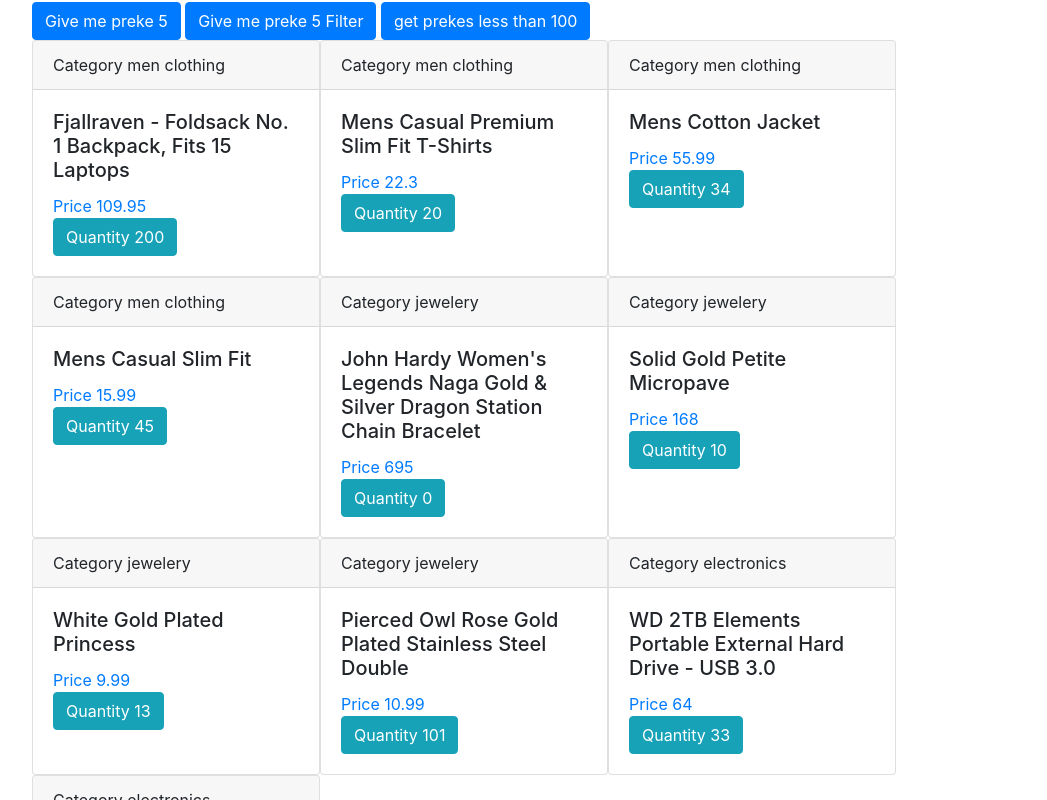
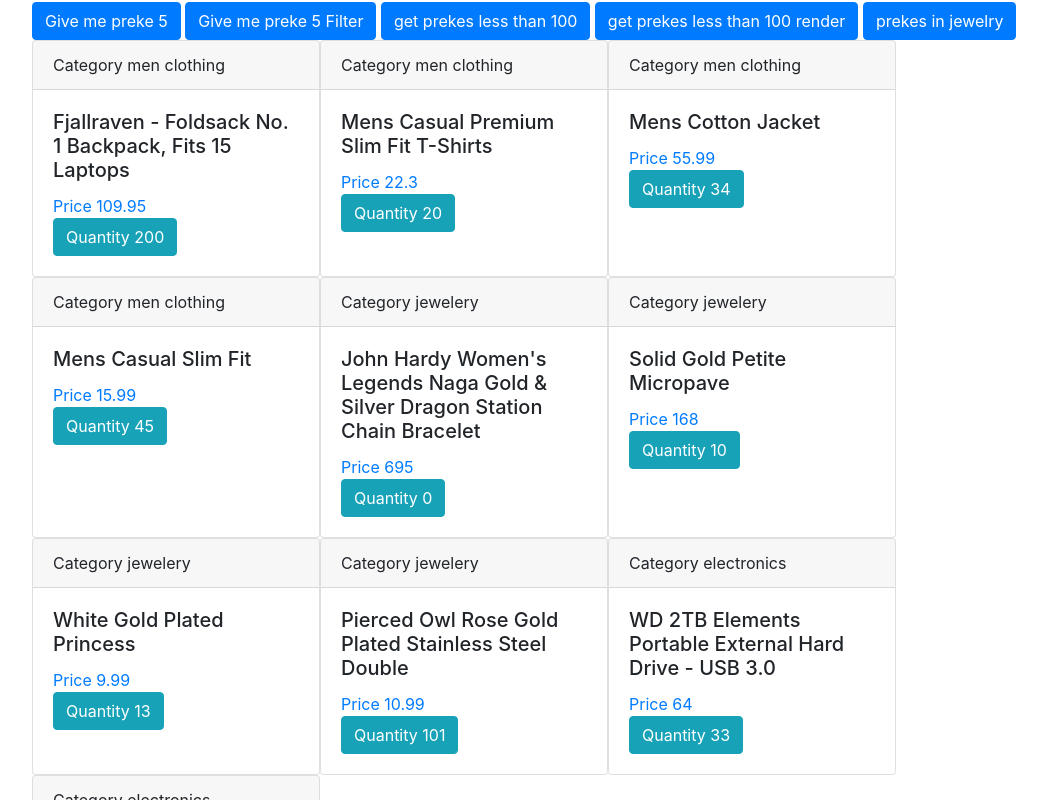
Before and after one commit to MariusCodeAcademy/week8_js3_rekurs_masyvai, a plain HTML site: page index.html in a window 1280 px wide. Shown: the part 73-873 px from the top of the page, without its empty margins (53-1100 px from the left). Drawn offline with nearby package versions, Linux system fonts and the light colour scheme.

Commit message:
su papildomom uzd

```diff
--- a/index.html
+++ b/index.html
@@ -25,6 +25,8 @@
       <button class="btn btn-primary" onclick="prekeInfo(5)">Give me preke 5</button>
       <button class="btn btn-primary" onclick="prekeInfoNewer(5)">Give me preke 5 Filter</button>
       <button class="btn btn-primary" onclick="getPrekesLessThan(100)">get prekes less than 100</button>
+      <button class="btn btn-primary" onclick="render(getPrekesLessThan(100))">get prekes less than 100 render</button>
+      <button class="btn btn-primary" onclick="render(getPreskesInCategory('jewelery'))">prekes in jewelry</button>
       <div id="cards" class="cards-container d-flex flex-wrap">
         <div class="card" style="max-width: 18rem">
           <div class="card-header">Category</div>
```
